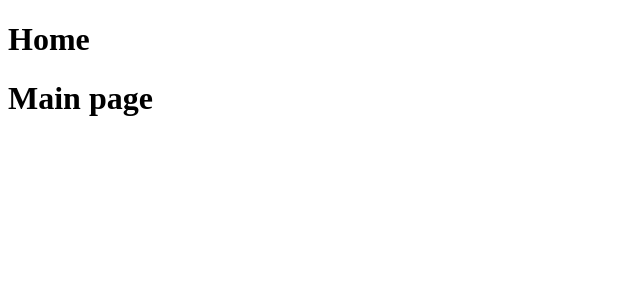
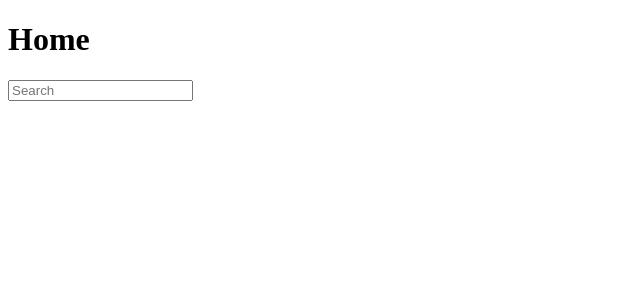
Before and after one commit to VaultDweller13/rss-react, a React (Vite) app in the folder components/: page / in a window 1280 px wide. Shown: the top 300 px of the page, without its empty margins (0-640 px from the left). Built offline with nearby package versions, Linux system fonts and the light colour scheme.

Commit message:
feat: add search bar component

```diff
--- /dev/null
+++ b/components/src/components/SearchBar.tsx
@@ -0,0 +1,31 @@
+import React from 'react';
+
+export default class SearchBar extends React.Component {
+  state = {
+    searchInput: localStorage.getItem('searchInput') || '',
+  };
+
+  handleChange = (event: React.ChangeEvent<HTMLInputElement>) => {
+    if (!(event.target instanceof HTMLInputElement)) return;
+
+    const { value } = event.target;
+    this.setState({ searchInput: value });
+  };
+
+  componentDidUpdate(): void {
+    localStorage.setItem('searchInput', this.state.searchInput);
+  }
+
+  render() {
+    return (
+      <form>
+        <input
+          type="search"
+          placeholder="Search"
+          onChange={this.handleChange}
+          value={this.state.searchInput}
+        />
+      </form>
+    );
+  }
+}
--- a/components/src/pages/Home.tsx
+++ b/components/src/pages/Home.tsx
@@ -1,3 +1,4 @@
+import SearchBar from '../components/SearchBar';
 import React from 'react';
 import Header from '../components/Header';
 
@@ -7,7 +8,7 @@ export default class Home extends React.Component {
       <>
         <Header currentPage="Home" />
         <main>
-          <h1>Main page</h1>
+          <SearchBar />
         </main>
       </>
     );
```
